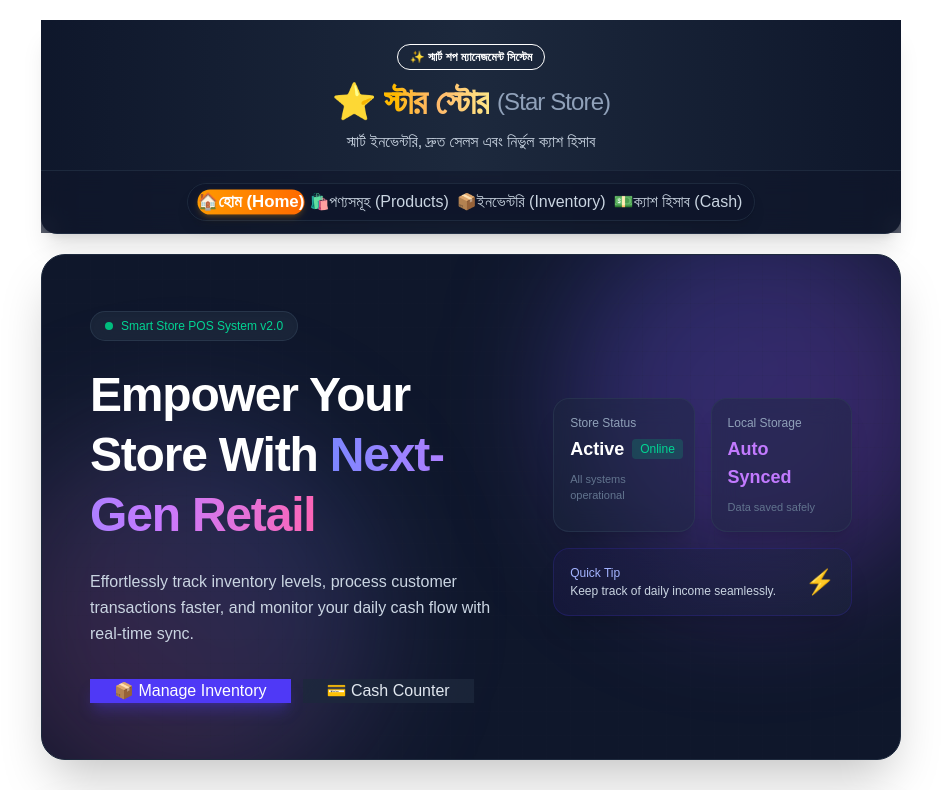
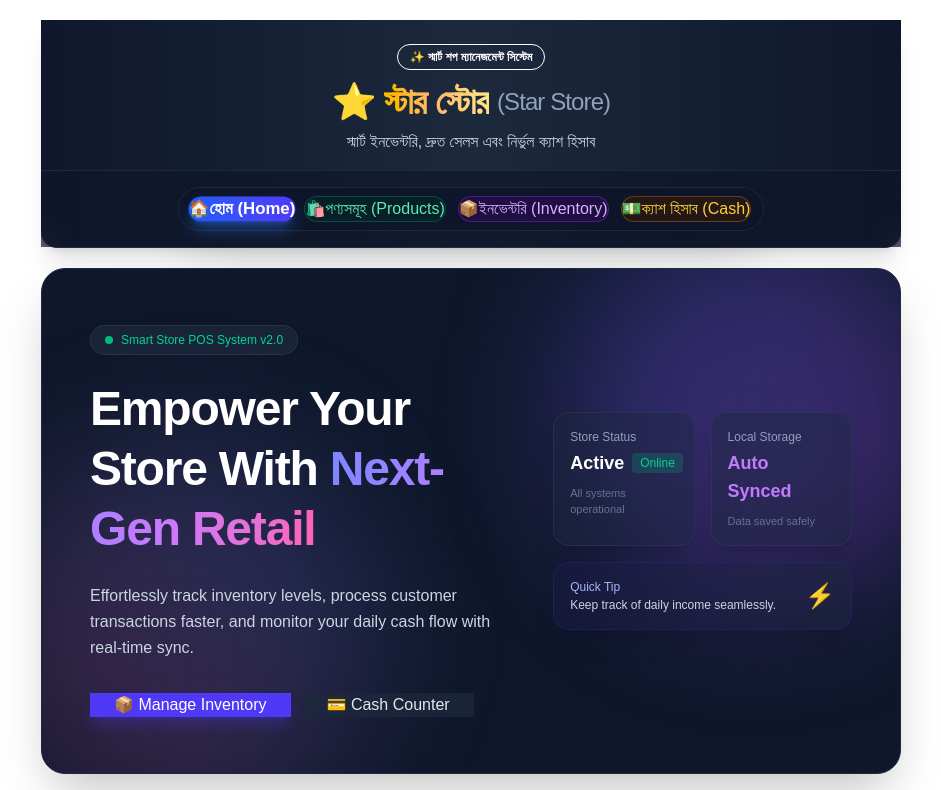
Before and after one commit to rezarajib/star-shop-management, a React (Vite) app: page / in a window 1280 px wide. Shown: the top 790 px of the page, without its empty margins (169-1110 px from the left). Built offline with nearby package versions, Linux system fonts and the light colour scheme.

Commit message:
style(navbar): add vibrant theme colors for each category button

```diff
--- a/src/components/Header/Navbar.jsx
+++ b/src/components/Header/Navbar.jsx
@@ -2,38 +2,73 @@ import React from 'react';
 import { NavLink } from 'react-router-dom';
 
 function Navbar() {
-  const getLinkStyle = ({ isActive }) =>
-    `btn btn-sm rounded-full transition-all duration-300 gap-2 border-0 ${
-      isActive
-        ? 'bg-gradient-to-r from-amber-500 to-orange-500 text-white shadow-md shadow-amber-500/20 font-bold scale-105'
-        : 'btn-ghost text-slate-300 hover:text-white hover:bg-slate-800/80 font-medium'
-    }`;
+  // প্রতিটি ক্যাটাগরির অ্যাক্টিভ এবং ইনঅ্যাক্টিভ ইউনিক কালার কনফিগারেশন
+  const categoryTheme = {
+    home: {
+      active: 'bg-gradient-to-r from-blue-600 to-indigo-600 text-white shadow-lg shadow-blue-500/40 scale-105 font-bold border-blue-400/50',
+      inactive: 'bg-blue-950/40 text-blue-300 border border-blue-500/30 hover:bg-blue-900/60 hover:text-white hover:border-blue-400 hover:scale-105 font-medium'
+    },
+    products: {
+      active: 'bg-gradient-to-r from-emerald-500 to-teal-600 text-white shadow-lg shadow-emerald-500/40 scale-105 font-bold border-emerald-400/50',
+      inactive: 'bg-emerald-950/40 text-emerald-300 border border-emerald-500/30 hover:bg-emerald-900/60 hover:text-white hover:border-emerald-400 hover:scale-105 font-medium'
+    },
+    inventory: {
+      active: 'bg-gradient-to-r from-purple-600 to-pink-600 text-white shadow-lg shadow-purple-500/40 scale-105 font-bold border-purple-400/50',
+      inactive: 'bg-purple-950/40 text-purple-300 border border-purple-500/30 hover:bg-purple-900/60 hover:text-white hover:border-purple-400 hover:scale-105 font-medium'
+    },
+    cash: {
+      active: 'bg-gradient-to-r from-amber-500 to-orange-500 text-white shadow-lg shadow-amber-500/40 scale-105 font-bold border-amber-400/50',
+      inactive: 'bg-amber-950/40 text-amber-300 border border-amber-500/30 hover:bg-amber-900/60 hover:text-white hover:border-amber-400 hover:scale-105 font-medium'
+    }
+  };
+
+  const baseStyle = 'btn btn-sm rounded-full transition-all duration-300 gap-2 active:scale-95';
 
   return (
-    <nav className="w-full flex justify-center py-1">
-      <div className="bg-slate-900/90 backdrop-blur-md border border-slate-800 rounded-full px-3 py-1.5 shadow-lg flex items-center justify-center gap-1 sm:gap-2 flex-wrap max-w-fit">
+    <nav className="w-full flex justify-center py-2 px-4">
+      <div className="bg-slate-900/90 backdrop-blur-md border border-slate-800 rounded-full px-3 py-2 shadow-2xl flex items-center justify-center gap-2 sm:gap-3 flex-wrap max-w-fit">
 
         {/* Home Link */}
-        <NavLink to="/" className={getLinkStyle}>
-          <span>🏠</span>
+        <NavLink
+          to="/"
+          className={({ isActive }) =>
+            `${baseStyle} ${isActive ? categoryTheme.home.active : categoryTheme.home.inactive}`
+          }
+        >
+          <span className="text-base">🏠</span>
           <span>হোম (Home)</span>
         </NavLink>
 
         {/* Products Link */}
-        <NavLink to="/products" className={getLinkStyle}>
-          <span>🛍️</span>
+        <NavLink
+          to="/products"
+          className={({ isActive }) =>
+            `${baseStyle} ${isActive ? categoryTheme.products.active : categoryTheme.products.inactive}`
+          }
+        >
+          <span className="text-base">🛍️</span>
           <span>পণ্যসমূহ (Products)</span>
         </NavLink>
 
         {/* Inventory Link */}
-        <NavLink to="/inventory" className={getLinkStyle}>
-          <span>📦</span>
+        <NavLink
+          to="/inventory"
+          className={({ isActive }) =>
+            `${baseStyle} ${isActive ? categoryTheme.inventory.active : categoryTheme.inventory.inactive}`
+          }
+        >
+          <span className="text-base">📦</span>
           <span>ইনভেন্টরি (Inventory)</span>
         </NavLink>
 
         {/* Cash Counter Link */}
-        <NavLink to="/cash" className={getLinkStyle}>
-          <span>💵</span>
+        <NavLink
+          to="/cash"
+          className={({ isActive }) =>
+            `${baseStyle} ${isActive ? categoryTheme.cash.active : categoryTheme.cash.inactive}`
+          }
+        >
+          <span className="text-base">💵</span>
           <span>ক্যাশ হিসাব (Cash)</span>
         </NavLink>
 
```
